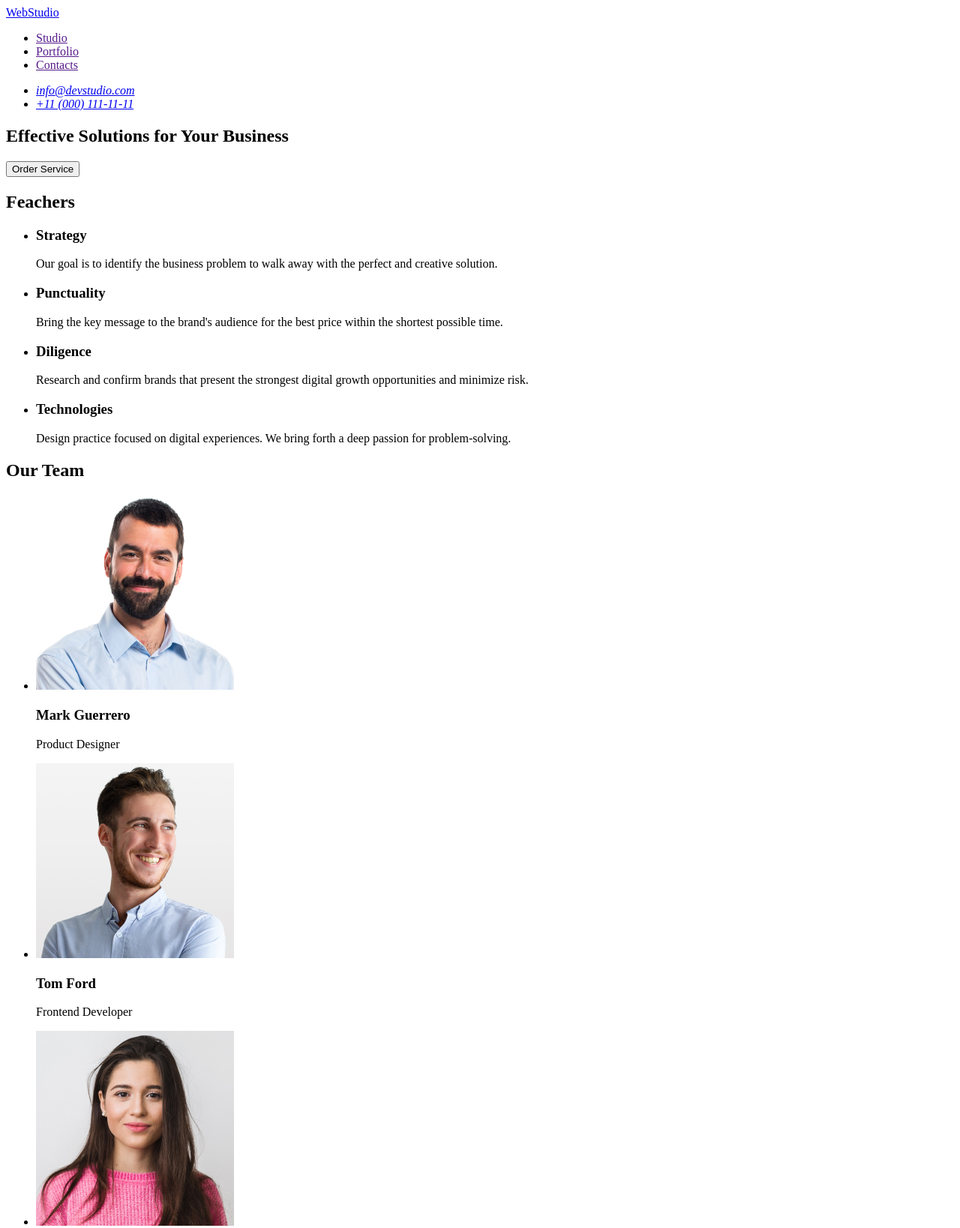
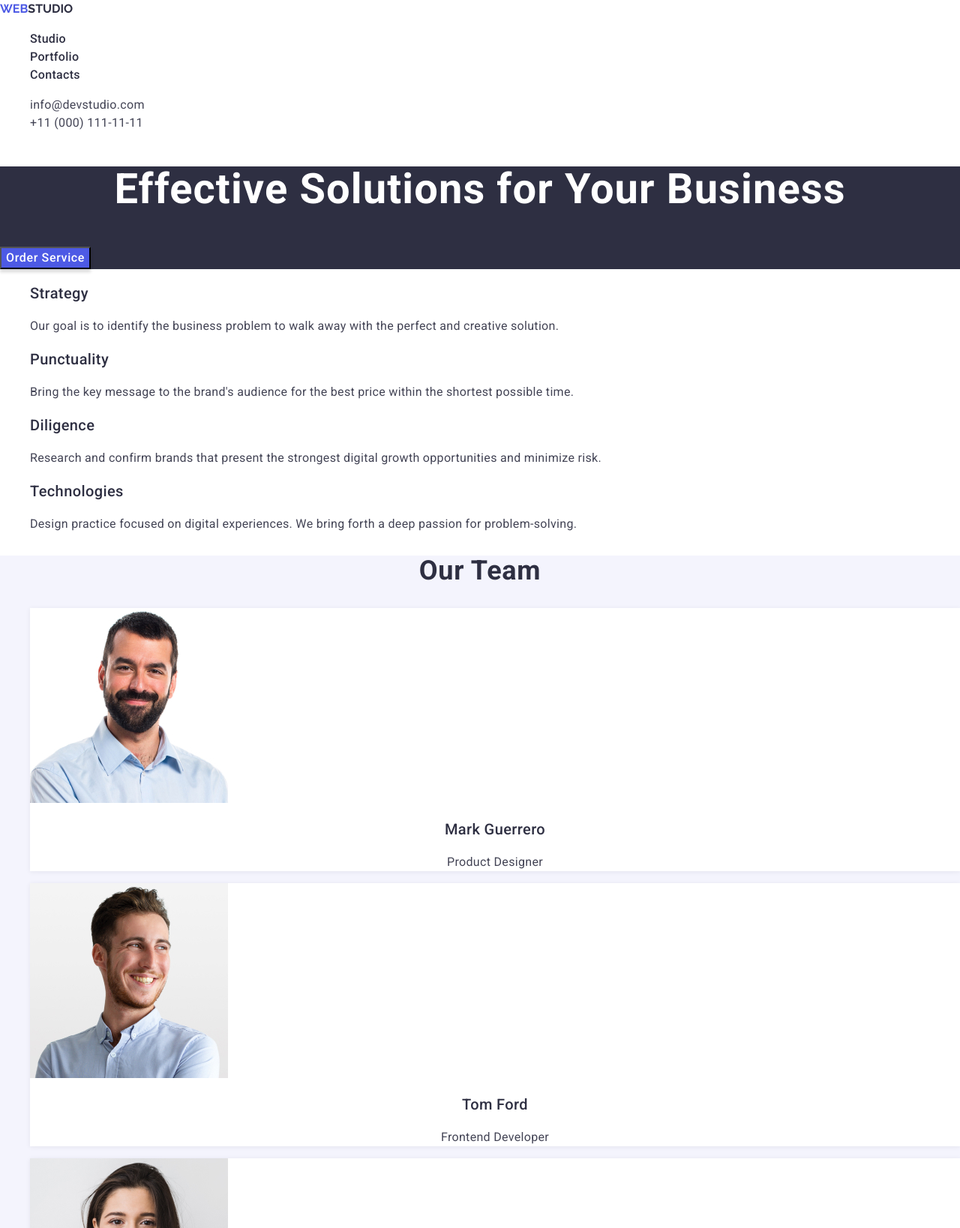
Before and after one commit to MariaaSv/goit-markup-hw-02, a plain HTML site: page index.html in a window 1280 px wide. Shown: the top 1638 px of the page at 75% size. Drawn offline with nearby package versions, Linux system fonts and the light colour scheme.

Commit message:
add css styles

```diff
--- /dev/null
+++ b/css/styles.css
@@ -0,0 +1,197 @@
+
+/*Header*/
+.logotype{
+    display: inline-flex;
+    height: 24px;
+    align-items: center;
+    flex-shrink: 0;
+    font-family: 'Raleway', sans-serif;
+    font-weight: bold;
+    text-transform:uppercase;
+    }
+
+.list,
+.link{
+    list-style-type: none;
+    text-decoration: none;
+}
+
+.menu-link{
+    color: #2E2F42;
+    font-family: 'Roboto', sans-serif;
+    font-size: 16px;
+    font-weight: 500;
+    line-height: 24px;
+    letter-spacing: 0.02em;
+    text-align: left;
+
+
+}
+
+.address{
+    color: #434455;
+    font-family: 'Roboto', sans-serif;
+    font-size: 16px;
+    font-weight: 400;
+    line-height: 24px;
+    letter-spacing: 0.02em;
+    text-align: left;
+    font-style: normal;
+}
+
+/* Main content */
+
+/*Section 1*/
+.first-section{
+    background-color: #2E2F42;
+}
+
+.main-title{
+    font-family: 'Roboto', sans-serif;
+    font-size: 56px;
+    font-weight: 700;
+    line-height: 60px;
+    letter-spacing: 0.02em;
+    text-align: center;
+    color: white;
+}
+
+button{
+    cursor: pointer;
+    background-color:#4d5ae5;
+    box-shadow: 0px 4px 4px 0px #00000026;
+}
+
+.button-name{
+    color:#ffffff;
+    font-family: 'Roboto', sans-serif;
+    font-size: 16px;
+    font-weight: 500;
+    line-height: 24px;
+    letter-spacing: 0.04em;
+    text-align: left;
+}
+
+/*Section 2*/
+.hidden-heading {
+    display: none;
+}
+.feature-name{
+    font-family: 'Roboto', sans-serif;
+    font-size: 20px;
+    font-weight: 500;
+    line-height: 24px;
+    letter-spacing: 0.02em;
+    text-align: left;
+    color: #2E2F42;
+}
+
+.feature-description{
+
+    font-family: 'Roboto', sans-serif;
+    font-size: 16px;
+    font-weight: 400;
+    line-height: 24px;
+    letter-spacing: 0.02em;
+    text-align: left;
+    color: #434455;
+}
+
+/*Section 3*/
+
+.team-section{
+   background-color:#F4F4FD;
+}
+
+.section-title{
+    font-family: 'Roboto', sans-serif;
+    font-size: 36px;
+    font-weight: 700;
+    line-height: 40px;
+    letter-spacing: 0.02em;
+    text-align: center;
+    color: #2E2F42;
+}
+
+.team-card{
+    box-shadow: 0px 2px 1px 0px #2E2F4214;
+    box-shadow: 0px 1px 1px 0px #2E2F4229;
+    box-shadow: 0px 1px 6px 0px #2E2F4214;
+    background-attachment: fixed;
+    background-color: white;
+}
+
+.team-member{
+
+    font-family: 'Roboto', sans-serif;
+    font-size: 20px;
+    font-weight: 500;
+    line-height: 24px;
+    letter-spacing: 0.02em;
+    text-align: center;
+    color: #2E2F42;
+}
+
+.position{
+    font-family: 'Roboto', sans-serif;
+    font-size: 16px;
+    font-weight: 400;
+    line-height: 24px;
+    letter-spacing: 0.02em;
+    text-align: center;
+    color: #434455;
+
+}
+
+/*Section 4*/
+
+.portfolio-title{
+    font-family: 'Roboto', sans-serif;
+    font-size: 36px;
+    font-weight: 700;
+    line-height: 40px;
+    letter-spacing: 0.02em;
+    text-align: center;
+    color: #2E2F42;
+}
+
+.project-card{
+    border: 1px solid #E7E9FC;
+ }
+
+.card-content{
+    font-family: 'Roboto', sans-serif;
+    font-size: 20px;
+    font-weight: 500;
+    line-height: 24px;
+    letter-spacing: 0.02em;
+    text-align: left;
+    color: #2E2F42;
+
+ }
+.card-text{
+    font-family: 'Roboto', sans-serif;
+    font-size: 16px;
+    font-weight: 400;
+    line-height: 24px;
+    letter-spacing: 0.02em;
+    text-align: left;
+    color: #434455;
+    }
+
+
+/*Footer*/
+
+.footer{
+    background-color: #2E2F42;
+}
+
+.footer-text{
+    font-family: 'Roboto', sans-serif;
+    font-size: 16px;
+    font-weight: 400;
+    line-height: 24px;
+    letter-spacing: 0.02em;
+    text-align: left;
+    color: #F4F4FD;
+}
--- a/index.html
+++ b/index.html
@@ -4,61 +4,81 @@
     <meta charset="UTF-8" />
     <meta name="viewport" content="width=device-width, initial-scale=1.0" />
     <title>Document</title>
+    <link rel="preconnect" href="https://fonts.googleapis.com" />
+    <link rel="preconnect" href="https://fonts.gstatic.com" crossorigin />
+    <link
+      href="https://fonts.googleapis.com/css2?family=Raleway:wght@700&family=Roboto:wght@400;500;700&display=swap"
+      rel="stylesheet"
+    />
+    <link
+      rel="stylesheet"
+      href="https://cdn.jsdelivr.net/npm/modern-normalize@2.0.0/modern-normalize.min.css"
+    />
+    <link rel="stylesheet" href="./css/styles.css" />
   </head>
+
   <body>
-    <header>
+    <header class="page-header">
       <nav>
-        <a href="./index.html">WebStudio</a>
-        <ul>
-          <li><a href="">Studio</a></li>
-          <li><a href="">Portfolio</a></li>
-          <li><a href="">Contacts</a></li>
+        <a class="logotype link" href="./index.html"
+          ><span style="color: #4d5ae5">Web</span
+          ><span style="color: #2e2f42">Studio</span></a
+        >
+        <ul class="menu list">
+          <li class="menu-item"><a class="menu-link link" href="">Studio</a></li>
+          <li class="menu-item"><a class="menu-link link" href="">Portfolio</a></li>
+          <li class="menu-item"><a class="menu-link link" href="">Contacts</a></li>
         </ul>
       </nav>
       <address>
-        <ul>
-          <li><a href="mailto:info@devstudio.com">info@devstudio.com</a></li>
-          <li><a href="tel:+110001111111">+11 (000) 111-11-11</a></li>
+        <ul class="address list">
+          <li>
+            <a class="address link" href="mailto:info@devstudio.com"
+              >info@devstudio.com</a
+            >
+          </li>
+          <li>
+            <a class="address link " href="tel:+110001111111">+11 (000) 111-11-11</a>
+          </li>
         </ul>
       </address>
     </header>
 
     <main>
-
       <!--Section 1-->
-      <section>
-        <h1>Effective Solutions for Your Business</h1>
-        <button type="button">Order Service</button>
+      <section  class="first-section">
+        <h1 class="main-title">Effective Solutions for Your Business</h1>
+        <button type="button" ><span class="button-name">Order Service</span></button>
       </section>
 
       <!--Section 2-->
       <section>
-        <h2 class="hidden-h2">Feachers</h2>
-        <ul>
+        <h2 class="hidden-heading">Features</h2>
+        <ul class="list">
           <li>
-            <h3>Strategy</h3>
-            <p>
+            <h3 class="feature-name">Strategy</h3>
+            <p class="feature-description">
               Our goal is to identify the business problem to walk away with the
               perfect and creative solution.
             </p>
           </li>
           <li>
-            <h3>Punctuality</h3>
-            <p>
+            <h3 class="feature-name">Punctuality</h3>
+            <p class="feature-description">
               Bring the key message to the brand's audience for the best price
               within the shortest possible time.
             </p>
           </li>
           <li>
-            <h3>Diligence</h3>
-            <p>
+            <h3 class="feature-name">Diligence</h3>
+            <p class="feature-description">
               Research and confirm brands that present the strongest digital
               growth opportunities and minimize risk.
             </p>
           </li>
           <li>
-            <h3>Technologies</h3>
-            <p>
+            <h3 class="feature-name">Technologies</h3>
+            <p class="feature-description">
               Design practice focused on digital experiences. We bring forth a
               deep passion for problem-solving.
             </p>
@@ -67,56 +87,126 @@
       </section>
 
       <!--Section 3-->
-      <section>
-        <h2>Our Team</h2>
-        <ul>
-          <li>
+      <section class="team-section">
+        <h2 class="section-title">Our Team</h2>
+        <ul class="list">
+          <li class="team-card">
             <img
               src="./images/markguerro.jpg"
               alt="MarkGuerro"
               width="264"
               height="260"
             />
-            <h3>Mark Guerrero</h3>
-            <p>Product Designer</p>
+            <h3 class="team-member">Mark Guerrero</h3>
+            <p class="position">Product Designer</p>
           </li>
-          <li>
+          <li class="team-card">
             <img
               src="./images/tomford.jpg"
               alt="TomFord"
               width="264"
               height="260"
             />
-            <h3>Tom Ford</h3>
-            <p>Frontend Developer</p>
+            <h3 class="team-member">Tom Ford</h3>
+            <p class="position">Frontend Developer</p>
           </li>
-          <li>
+          <li class="team-card">
             <img
               src="./images/camilagarcia.jpg"
               alt="CamilaGarcia"
               width="264"
               height="260"
             />
-            <h3>Camila Garcia</h3>
-            <p>Marketing</p>
+            <h3 class="team-member">Camila Garcia</h3>
+            <p class="position">Marketing</p>
           </li>
-          <li>
+          <li class="team-card">
             <img
               src="./images/danielwilson.jpg"
               alt="DanielWilson"
               width="264"
               height="260"
             />
-            <h3>Daniel Wilson</h3>
-            <p>UI Designer</p>
+            <h3 class="team-member">Daniel Wilson</h3>
+            <p class="position">UI Designer</p>
+          </li>
+        </ul>
+      </section>
+
+      <!--Section 4-->
+      <section>
+        <h2 class="portfolio-title">Our Portfolio</h2>
+        <ul class="list">
+          <li class="project-card">
+            <img
+              src="./images/ourportfolio/bankingapp.jpg"
+              alt="bankingapp"
+              width="360"
+              height="300"
+            />
+            <h3 class="card-content">Banking App</h3>
+            <p class="card-text">App</p>
+          </li>
+          <li class="project-card">
+            <img
+              src="./images/ourportfolio/cashlesspayment.jpg"
+              alt="cashlesspayment"
+              width="360"
+              height="300"
+            />
+            <h3 class="card-content">Cashless Payment</h3>
+            <p class="card-text">Marketing</p>
+          </li>
+          <li class="project-card">
+            <img
+              src="./images/ourportfolio/meditationapp.jpg"
+              alt="meditationapp"
+              width="360"
+              height="300"
+            />
+            <h3 class="card-content">Meditation App</h3>
+            <p class="card-text">App</p>
+          </li>
+          <li class="project-card">
+            <img
+              src="./images/ourportfolio/taxiservice.jpg"
+              alt="taxiservice"
+              width="360"
+              height="300"
+            />
+            <h3 class="card-content">Taxi Service</h3>
+            <p class="card-text">Marketing</p>
+          </li>
+          <li class="project-card">
+            <img
+              src="./images/ourportfolio/screenillustrations.jpg"
+              alt="screenillustrations"
+              width="360"
+              height="300"
+            />
+            <h3 class="card-content">Screen Illustrations</h3>
+            <p class="card-text">Design</p>
+          </li>
+          <li class="project-card">
+            <img
+              src="./images/ourportfolio/onlinecourses.jpg"
+              alt="onlinecourses"
+              width="360"
+              height="300"
+            />
+            <h3 class="card-content">Online Courses</h3>
+            <p class="card-text">Marketing</p>
           </li>
         </ul>
       </section>
     </main>
 
-    <footer>
-      <a href="./index.html">WebStudio</a>
-      <p>
+    <footer class="footer">
+      <a class="logotype link" href="./index.html"
+          ><span style="color: #4D5AE5">Web</span
+          ><span style="color: #F4F4FD">Studio</span></a
+        >
+      <p class="footer-text">
         Increase the flow of customers and sales for your business with digital
         marketing & growth solutions.
       </p>
```
Also changed, not shown: images/ourportfolio/bankingapp.jpg (added), images/ourportfolio/cashlesspayment.jpg (added), images/ourportfolio/meditationapp.jpg (added), images/ourportfolio/onlinecourses.jpg (added), images/ourportfolio/screenillustrations.jpg (added), images/ourportfolio/taxiservice.jpg (added).
